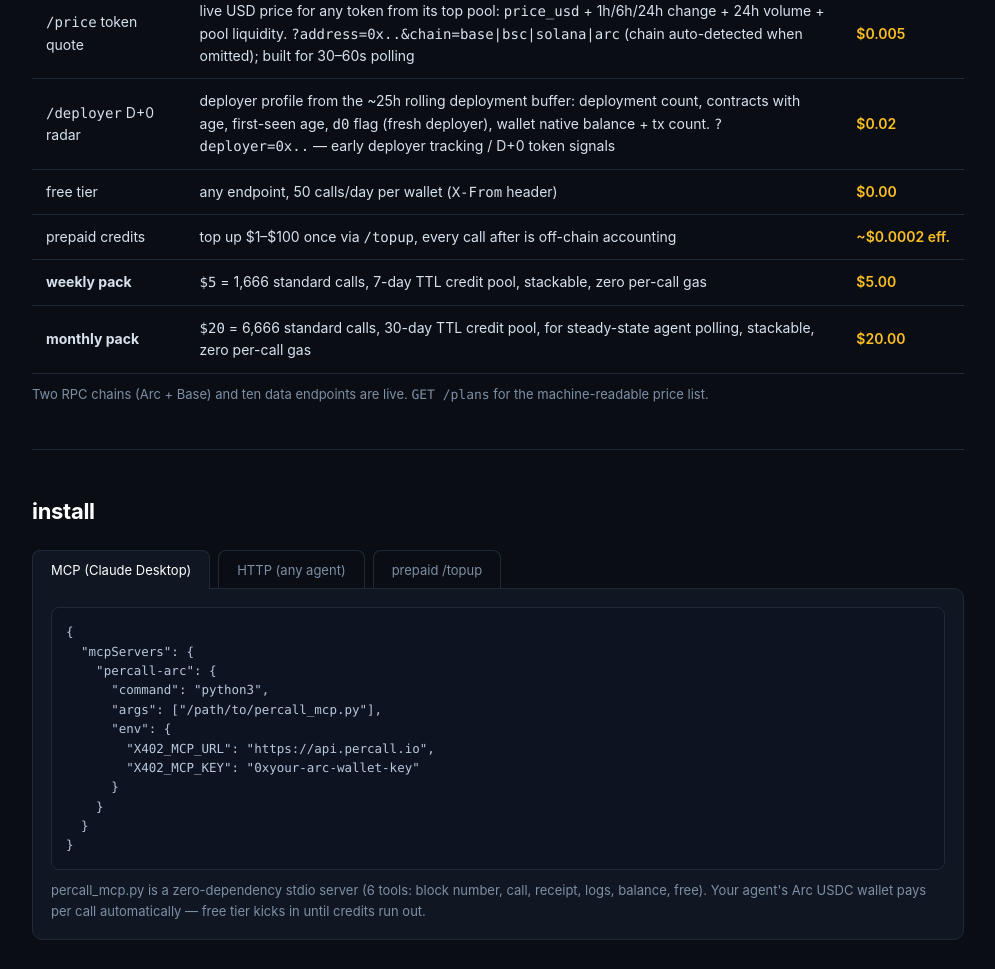
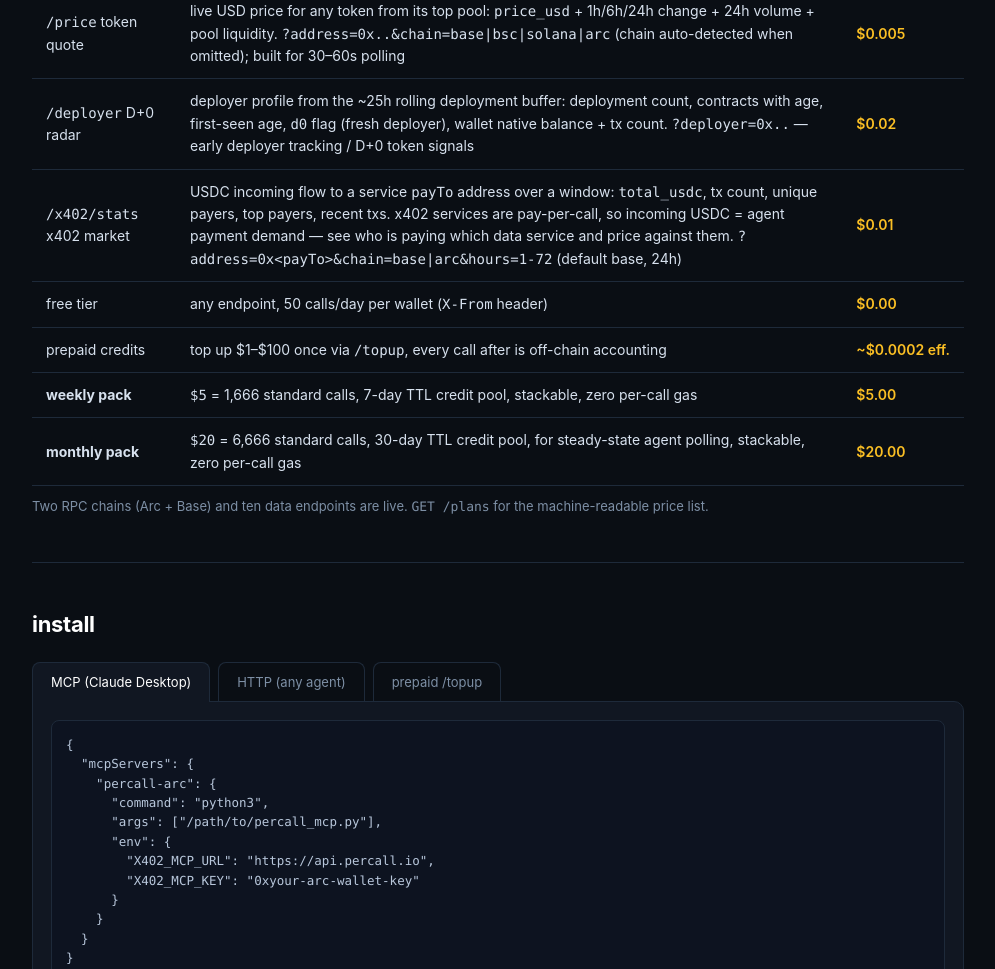
Before and after one commit to percallio/percallio.github.io, a plain HTML site: page index.html in a window 1280 px wide. Shown: the part 2247-3216 px from the top of the page, without its empty margins (142-1137 px from the left). Drawn offline with Linux system fonts and the light colour scheme; no server answers.

Commit message:
docs: +/x402/stats (x402 经济数据层: 服务 payTo 的 USDC 流入流量/付费者画像, base/arc, /usr/bin/bash.01)

```diff
--- a/index.html
+++ b/index.html
@@ -159,6 +159,7 @@
     <tr><td><code>/score</code> single-token score</td><td>model score for one token: <code>S</code> (signal) / <code>T</code> (timing) / <code>rug</code> (probability) + verdict (<code>strong</code>/<code>watch</code>/<code>neutral</code>/<code>risky</code>) + hours since listing. <code>?address=0x..&amp;chain=solana|base|bsc|arc</code>; <code>found:false</code> when not in the trending universe</td><td class="price">$0.01</td></tr>
     <tr><td><code>/price</code> token quote</td><td>live USD price for any token from its top pool: <code>price_usd</code> + 1h/6h/24h change + 24h volume + pool liquidity. <code>?address=0x..&amp;chain=base|bsc|solana|arc</code> (chain auto-detected when omitted); built for 30–60s polling</td><td class="price">$0.005</td></tr>
     <tr><td><code>/deployer</code> D+0 radar</td><td>deployer profile from the ~25h rolling deployment buffer: deployment count, contracts with age, first-seen age, <code>d0</code> flag (fresh deployer), wallet native balance + tx count. <code>?deployer=0x..</code> — early deployer tracking / D+0 token signals</td><td class="price">$0.02</td></tr>
+    <tr><td><code>/x402/stats</code> x402 market</td><td>USDC incoming flow to a service <code>payTo</code> address over a window: <code>total_usdc</code>, tx count, unique payers, top payers, recent txs. x402 services are pay-per-call, so incoming USDC = agent payment demand — see who is paying which data service and price against them. <code>?address=0x&lt;payTo&gt;&amp;chain=base|arc&amp;hours=1-72</code> (default base, 24h)</td><td class="price">$0.01</td></tr>
     <tr><td>free tier</td><td>any endpoint, 50 calls/day per wallet (<code>X-From</code> header)</td><td class="price">$0.00</td></tr>
     <tr><td>prepaid credits</td><td>top up $1–$100 once via <code>/topup</code>, every call after is off-chain accounting</td><td class="price">~$0.0002 eff.</td></tr>
     <tr><td><strong>weekly pack</strong></td><td><code>$5</code> = 1,666 standard calls, 7-day TTL credit pool, stackable, zero per-call gas</td><td class="price">$5.00</td></tr>
```
Also changed, not shown: llms.txt.
